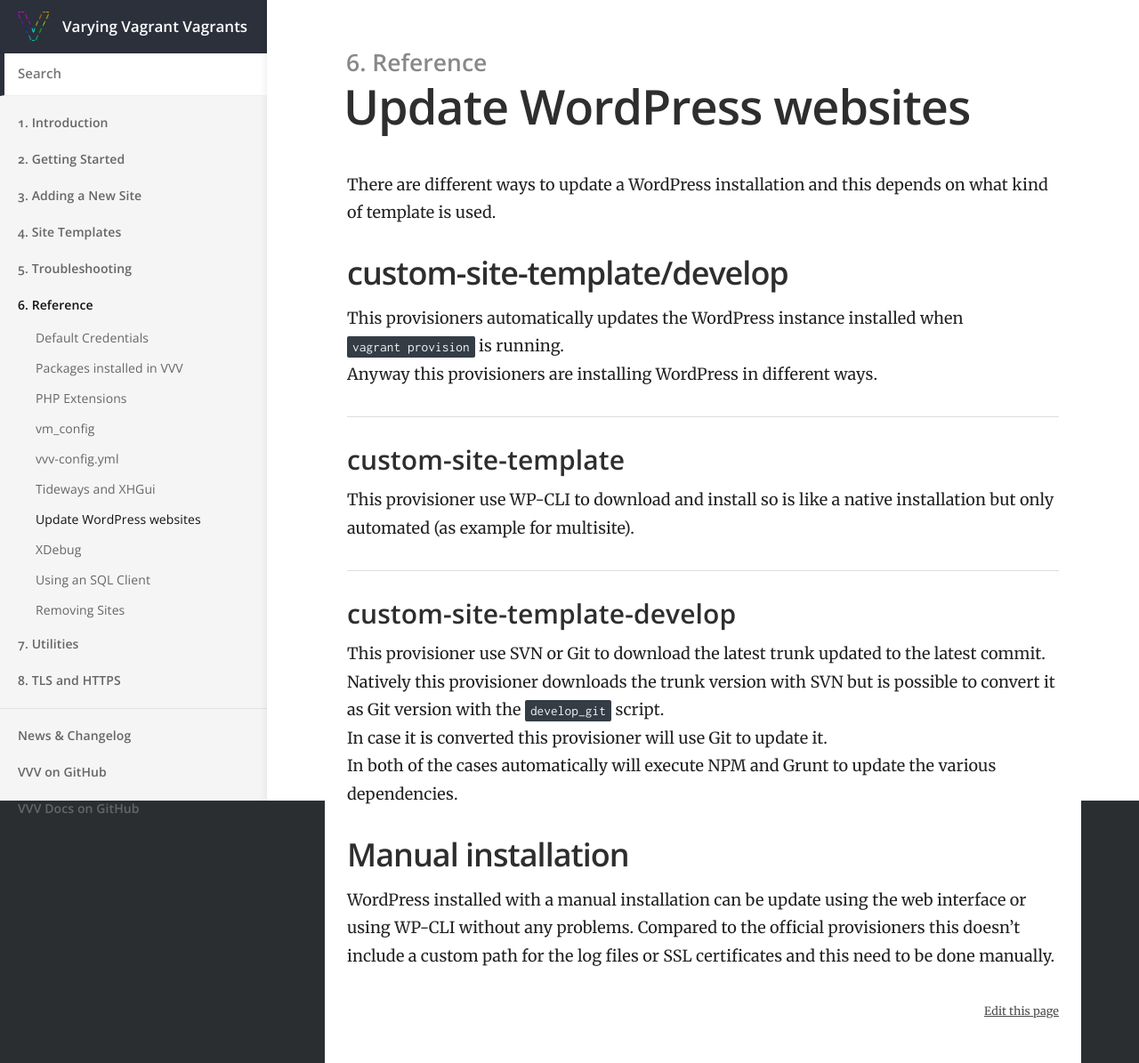
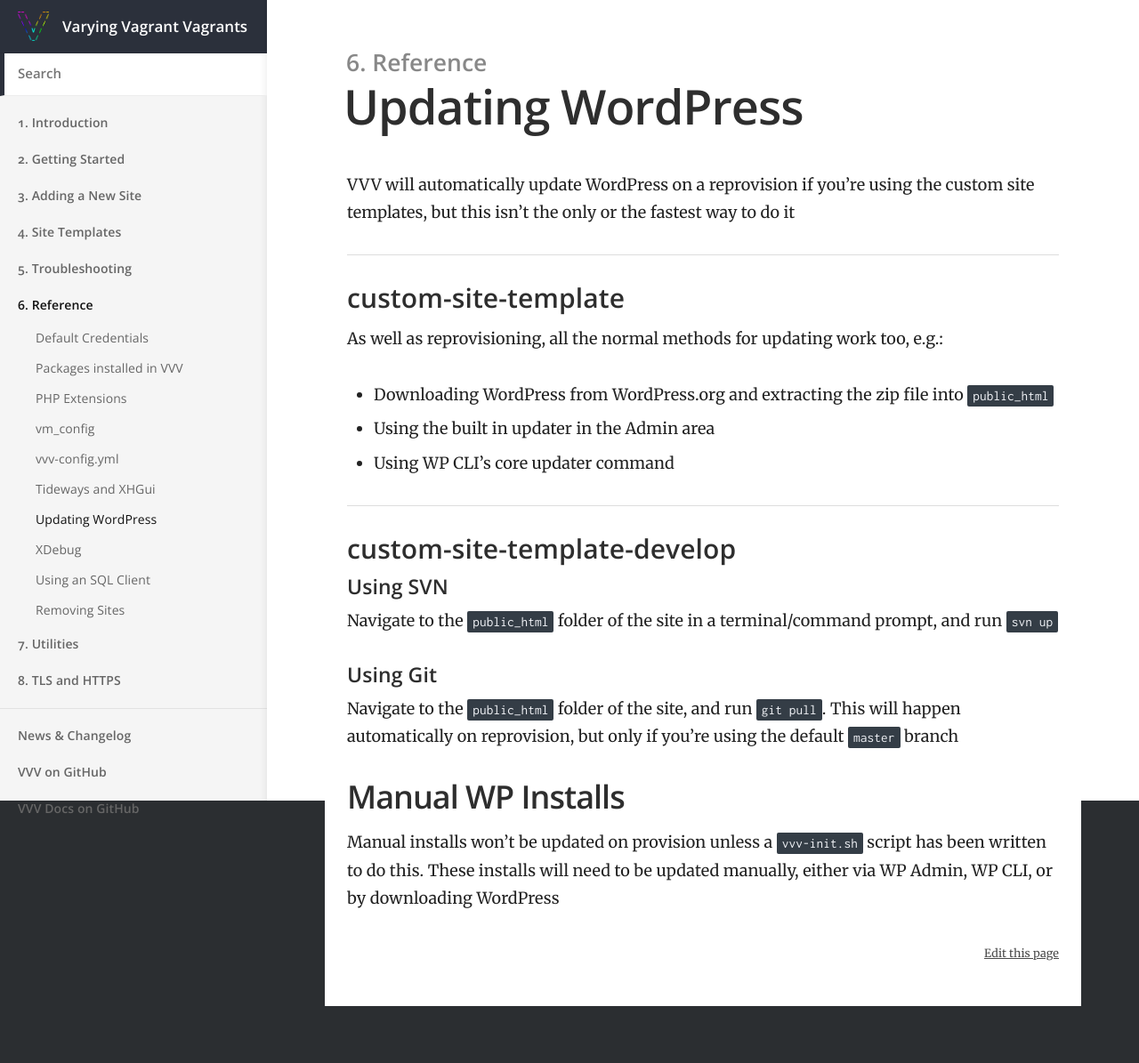
Before and after one commit to Varying-Vagrant-Vagrants/varyingvagrantvagrants.org, a Jekyll site: the page built from docs/en-US/references/update-site.md, in a window 1280 px wide. Shown: the whole page at 89% size. Built offline with Jekyll 4.4.1, drawn with Linux system fonts in a browser that asks for light colours; after the commit the page ends 1131 px from its top, so only the background shows below that.

Commit message:
Update update-site.md

```diff
--- a/docs/en-US/references/update-site.md
+++ b/docs/en-US/references/update-site.md
@@ -1,28 +1,30 @@
 ---
 category: 6. Reference
 order: 2
-title: Update WordPress websites
-permalink: /docs/en-US/references/update-wp-sites/
+title: Updating WordPress
+permalink: /docs/en-US/references/updating-wp/
 ---
 
-There are different ways to update a WordPress installation and this depends on what kind of template is used.
-
-## custom-site-template/develop
-
-This provisioners automatically updates the WordPress instance installed when `vagrant provision` is running.
-Anyway this provisioners are installing WordPress in different ways.
+VVV will automatically update WordPress on a reprovision if you're using the custom site templates, but this isn't the only or the fastest way to do it
 
 ### custom-site-template
 
-This provisioner use WP-CLI to download and install so is like a native installation but only automated (as example for multisite).
+As well as reprovisioning, all the normal methods for updating work too, e.g.:
+
+ - Downloading WordPress from WordPress.org and extracting the zip file into `public_html`
+ - Using the built in updater in the Admin area
+ - Using WP CLI's core updater command
 
 ### custom-site-template-develop
 
-This provisioner use SVN or Git to download the latest trunk updated to the latest commit.
-Natively this provisioner downloads the trunk version with SVN but is possible to convert it as Git version with the `develop_git` script.
-In case it is converted this provisioner will use Git to update it.
-In both of the cases automatically will execute NPM and Grunt to update the various dependencies.
+#### Using SVN
 
-## Manual installation
+Navigate to the `public_html` folder of the site in a terminal/command prompt, and run `svn up`
 
-WordPress installed with a manual installation can be update using the web interface or using WP-CLI without any problems. Compared to the official provisioners this doesn't include a custom path for the log files or SSL certificates and this need to be done manually.
+#### Using Git
+
+Navigate to the `public_html` folder of the site, and run `git pull`. This will happen automatically on reprovision, but only if you're using the default `master` branch
+
+## Manual WP Installs
+
+Manual installs won't be updated on provision unless a `vvv-init.sh` script has been written to do this. These installs will need to be updated manually, either via WP Admin, WP CLI, or by downloading WordPress
```
